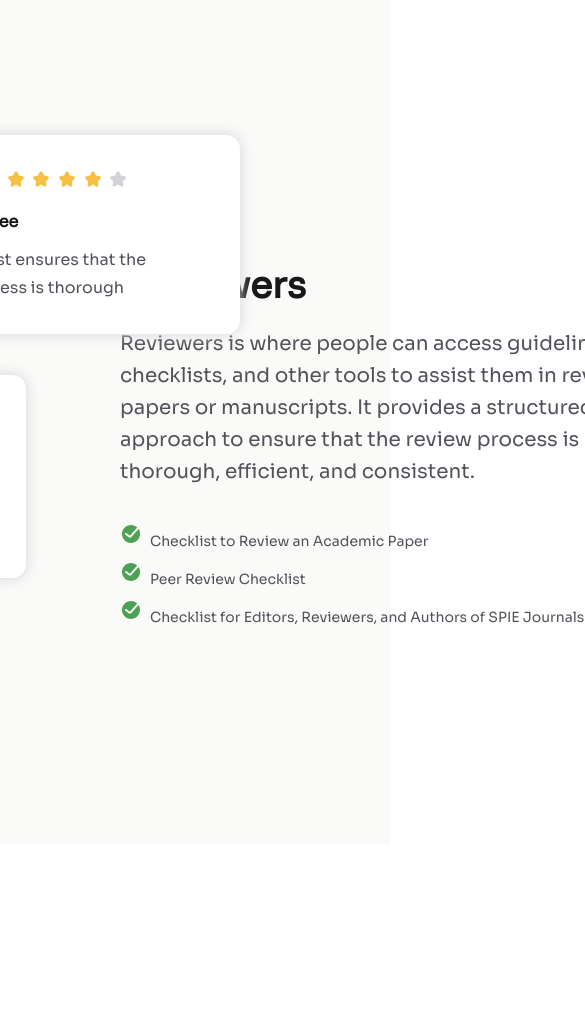
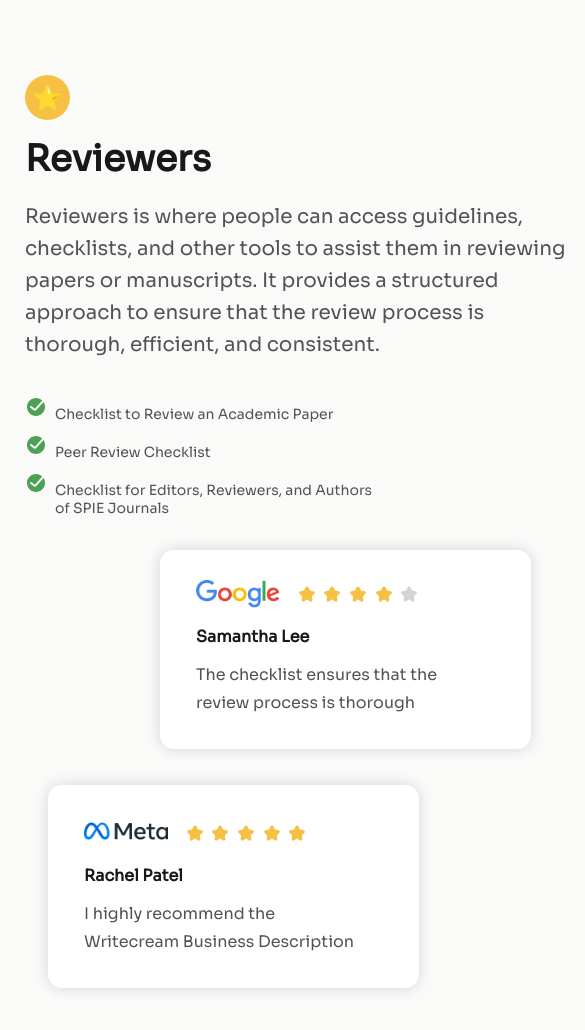
Before and after one commit to scharcode/responsive-testimonial-page, a plain HTML site: page src/index.html in a window 390 px wide. Shown: the top 1030 px of the page, 585 px wide, since content can reach past the window. Before the commit the page ends 844 px from the top, so only its background shows below. Drawn offline with Linux system fonts and the light colour scheme.

Commit message:
[ADD] Develop the page structure for mobile

```diff
--- a/src/assets/styles/styles.css
+++ b/src/assets/styles/styles.css
@@ -61,12 +61,12 @@ body {
 .testimonial-container:nth-child(2) {
   position: absolute;
   top: 135px;
-  right: 150px;
+  left: 980px;
 }
 .testimonial-container:nth-child(3) {
   position: absolute;
   top: 375px;
-  right: 364px;
+  left: 780px;
 }
 .testimonial-container .logo {
   width: 84px;
@@ -88,3 +88,26 @@ body {
   width: 286px;
   margin-bottom: 0;
 }
+
+/* Mobile styles */
+@media (max-width: 640px) {
+  body {
+    background-color: #FAFAF9;
+  }
+  .main-container {
+    display: inline-block;
+    height: 150vh;
+  }
+  .primary-container {
+    margin-top: 75px;
+    margin-left: 25px !important;
+  }
+  .testimonial-container:nth-child(2) {
+    top: 550px;
+    left: 160px;
+  }
+  .testimonial-container:nth-child(3) {
+    top: 785px;
+    left: 48px;
+  }
+}
```
